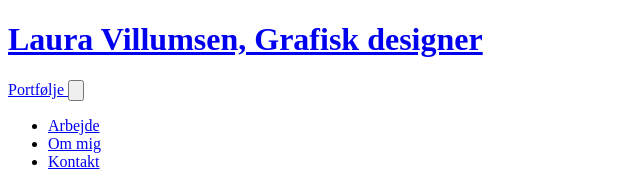
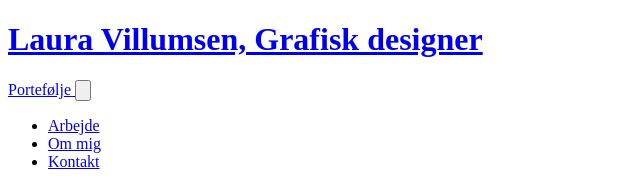
Before and after one commit to Adamduehansen/laura-villumsen, an Eleventy site: page src/contact.njk in a window 1280 px wide. Shown: the top 184 px of the page, 0-640 px from the left. Built offline with nearby package versions, Linux system fonts and the light colour scheme; Eleventy itself is replaced by a stand-in of ours; files that its build step writes are made by us from their sources; a web font is replaced by a local one.

Commit message:
Corrects a spelling mistake.

```diff
--- a/src/_includes/layout.njk
+++ b/src/_includes/layout.njk
@@ -29,7 +29,7 @@ socials:
           <h1>
             {{ webtitle }}
           </h1>
-          <span>Portfølje</span>
+          <span>Portefølje</span>
         </a>
         <button
           class="lg:hidden w-5 h-5 will-change-transform rotate-0 duration-300 pointer-events-auto"
```
